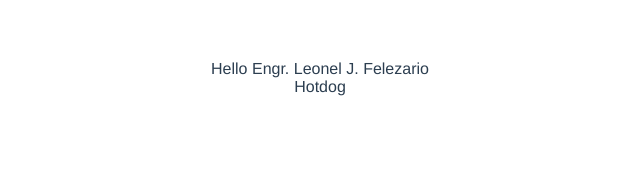
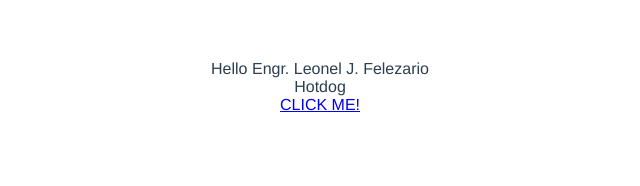
Before and after one commit to Daemusin12/vue-js, a Vue app in the folder hello-world/: page / in a window 1280 px wide. Shown: the top 186 px of the page, without its empty margins (320-960 px from the left). Built offline with nearby package versions, Linux system fonts and the light colour scheme.

Commit message:
binding html

```diff
--- a/hello-world/src/App.vue
+++ b/hello-world/src/App.vue
@@ -1,6 +1,7 @@
 <template>
   <div>{{ greet }} {{ name }}</div>
   <div v-text="channel"></div>
+  <div v-html="hack"></div>
 </template>
 
 <script>
@@ -11,6 +12,7 @@ export default {
       greet: "Hello",
       name: "Engr. Leonel J. Felezario",
       channel: "Hotdog",
+      hack: `<a href="#" onclick="alert('All your base are belong to us!')">CLICK ME!<a/>`,
     };
   },
 };
```
